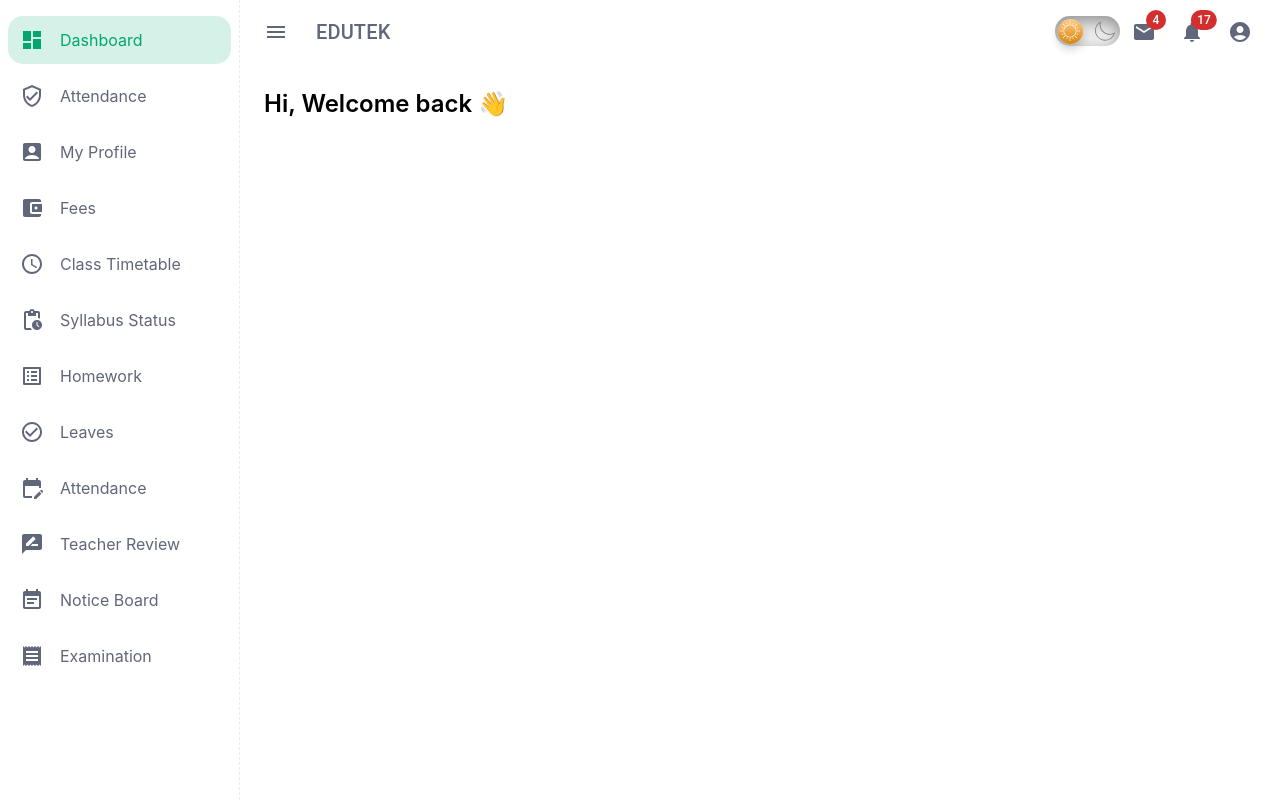
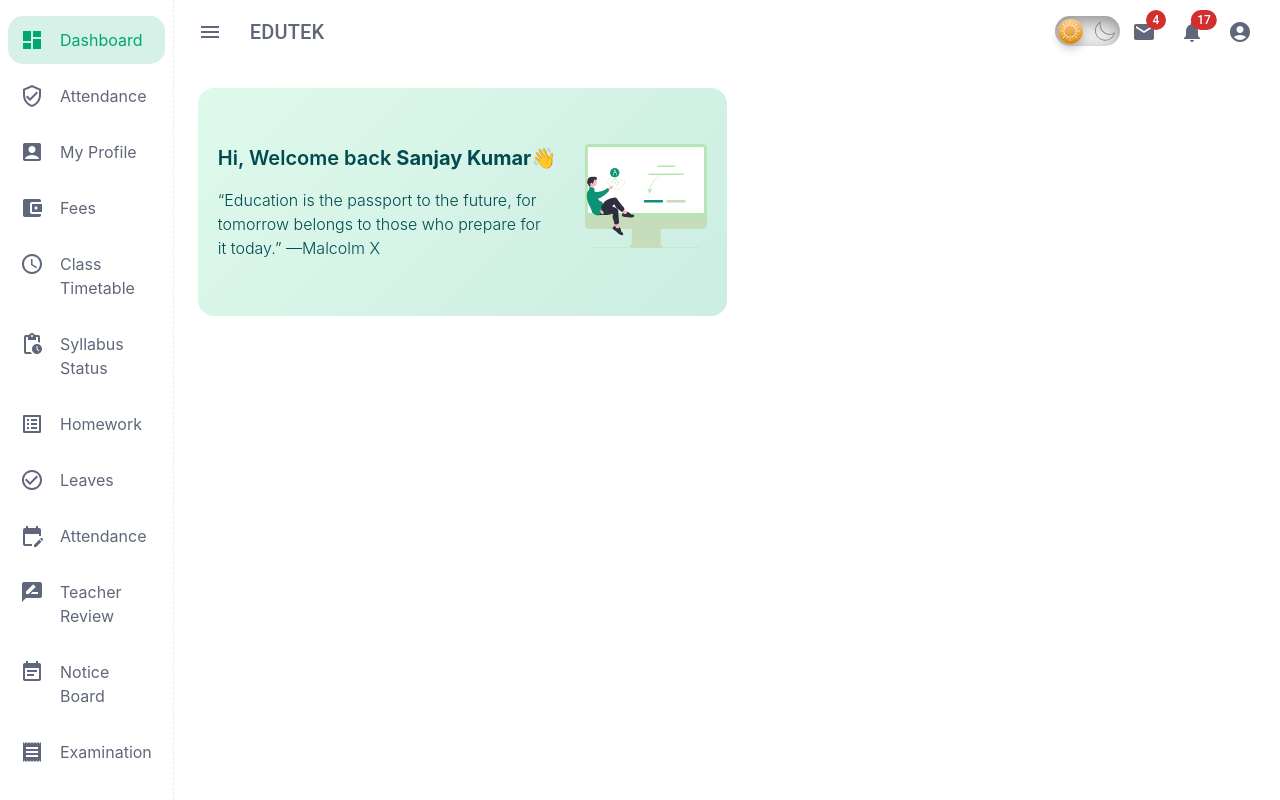
Before and after one commit to sanjayKumar-dev/edutek, a React (Create React App) app: page / in a window 1280 px wide. Built offline with nearby package versions, Linux system fonts and the light colour scheme.

Commit message:
Added welcome card in student and created the context

```diff
--- /dev/null
+++ b/src/component/student/Student.css
@@ -0,0 +1,11 @@
+.student-card {
+  color: rgb(0, 75, 80);
+  background: linear-gradient(
+      135deg,
+      rgba(91, 228, 155, 0.2),
+      rgba(0, 167, 111, 0.2)
+    )
+    rgb(255, 255, 255);
+  border-radius: 16px;
+  height: 100%;
+}
--- a/src/component/student/Student.jsx
+++ b/src/component/student/Student.jsx
@@ -1,8 +1,12 @@
 import React from 'react'
+import './Student.css'
+import WelcomeCard from './WelcomeCard'
 
 const Student = () => {
     return (
-        <div className='text-2xl font-semibold'>Hi, Welcome back 👋</div>
+        <div>
+            <WelcomeCard />
+        </div>
     )
 }
 
--- /dev/null
+++ b/src/component/student/WelcomeCard.jsx
@@ -0,0 +1,20 @@
+import React, { useContext } from 'react'
+import { userContext } from '../../utils/userContext'
+import logo from '../assets/student-dashboard.svg'
+
+const WelcomeCard = () => {
+    const { userName, qoutesOfDay } = useContext(userContext)
+    return (
+        <div className='student-card py-14 px-5 w-6/12 flex justify-between'>
+            <div className='text-xl font-semibold w-9/12'>
+                Hi, Welcome back <span className='font-bold'>{userName}</span>👋
+                <p className='text-base font-light pe-8 mt-4'>{qoutesOfDay}</p>
+            </div>
+            <div className='w-3/12 '>
+                <img src={logo} alt="student-dashboard" className='' />
+            </div>
+        </div>
+    )
+}
+
+export default WelcomeCard
--- /dev/null
+++ b/src/utils/userContext.js
@@ -0,0 +1,8 @@
+import { createContext } from "react";
+
+export const userContext = createContext({
+    userName: "Sanjay Kumar",
+    schoolName: "EDUTECK",
+    role: "STUDENT",
+    qoutesOfDay: "“Education is the passport to the future, for tomorrow belongs to those who prepare for it today.” —Malcolm X"
+})
```
Also changed, not shown: src/component/assets/student-dashboard.svg (added).
